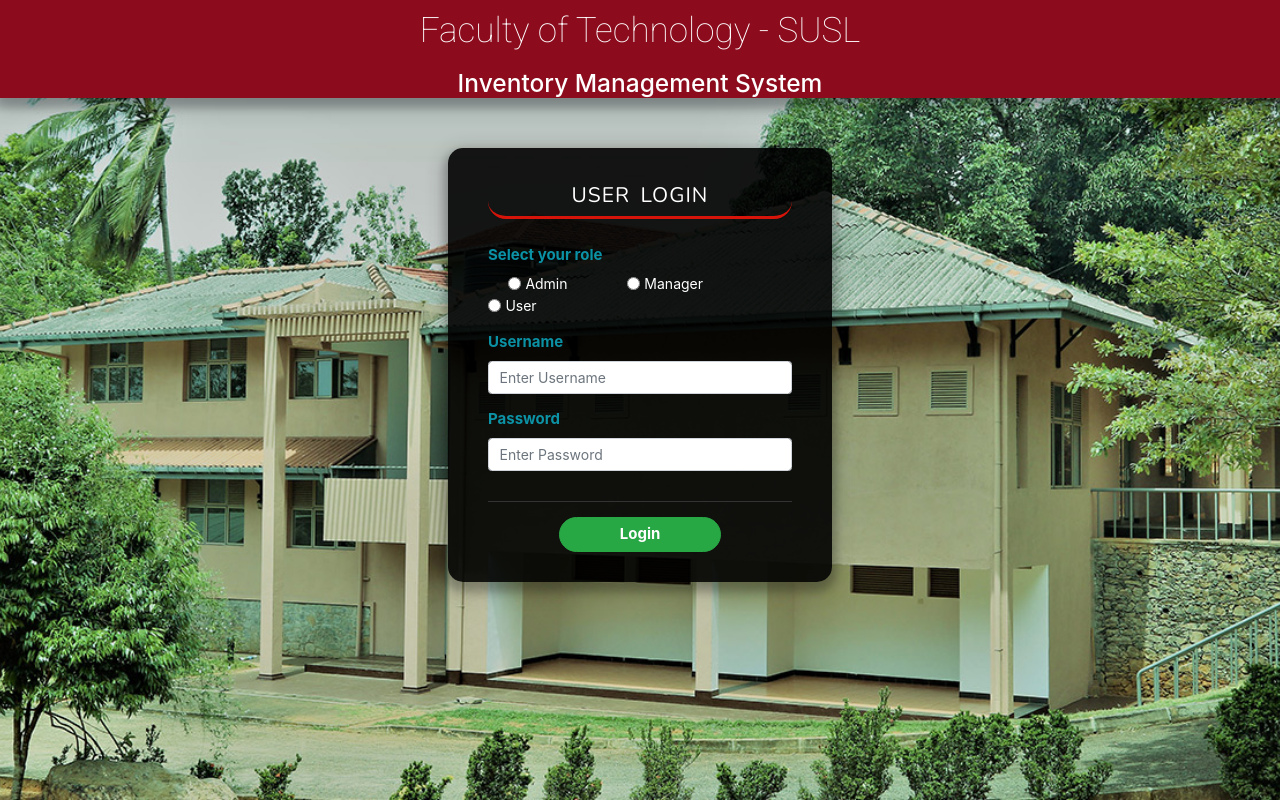
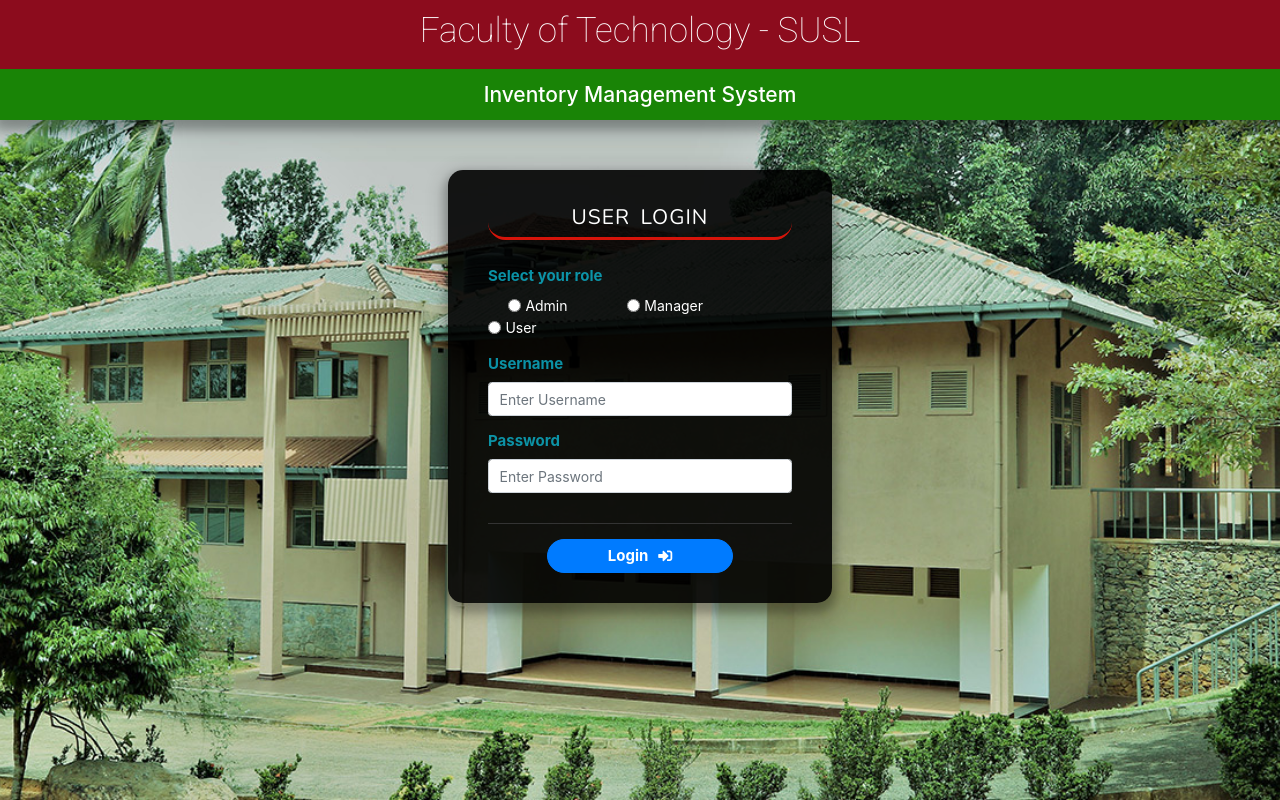
Before and after one commit to BhathiyaTK/IMS-project, a PHP site: page / in a window 1280 px wide. Run offline with PHP 8.4, Linux system fonts and the light colour scheme; some libraries are stand-ins or nearby versions.

Commit message:
login page

```diff
--- a/index.php
+++ b/index.php
@@ -21,12 +21,8 @@
 	<div class="login-section-background">
 		<div id="page-header">
 			<h1>Faculty of Technology - SUSL</h1>
-			<h3>Inventory Management System</h3>
+			<h4>Inventory Management System</h4>
 		</div>
-		<!--div class="home-page-title">
-			<h3>Inventory Management System</h3>
-		</div>
-		<div class="home-page-content-divider"></div-->
 		<div id="form-div">
 			<div id="login-header">
 				<h4>User Login</h4>
@@ -56,7 +52,7 @@
 				    <input type="password" class="form-control" id="exampleInputPassword1" placeholder="Enter Password">
 				</div>
 				<div id="login-button-div">
-					<button type="submit" class="btn btn-success">Login</button>
+					<button type="submit" class="btn btn-primary">Login<i class="fas fa-sign-in-alt"></i></button>
 				</div>
 			</form>
 		</div>
```
